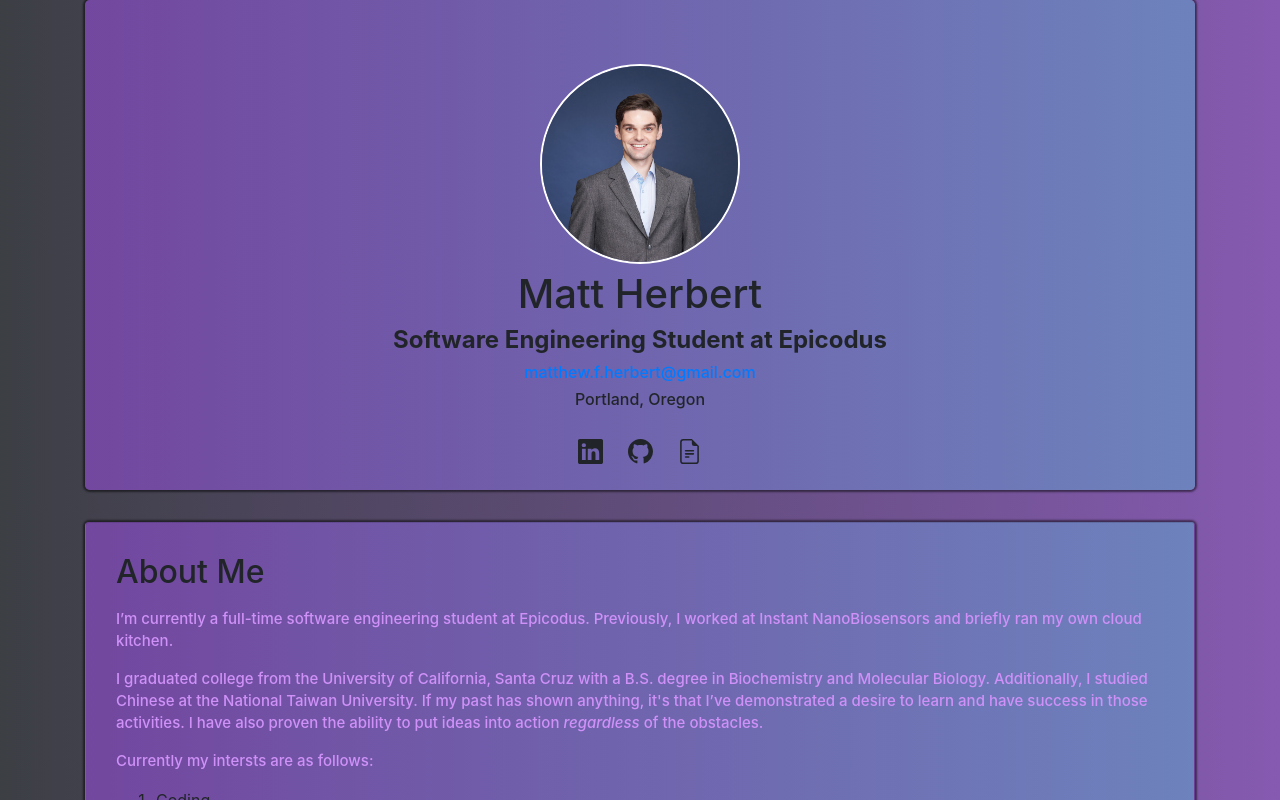
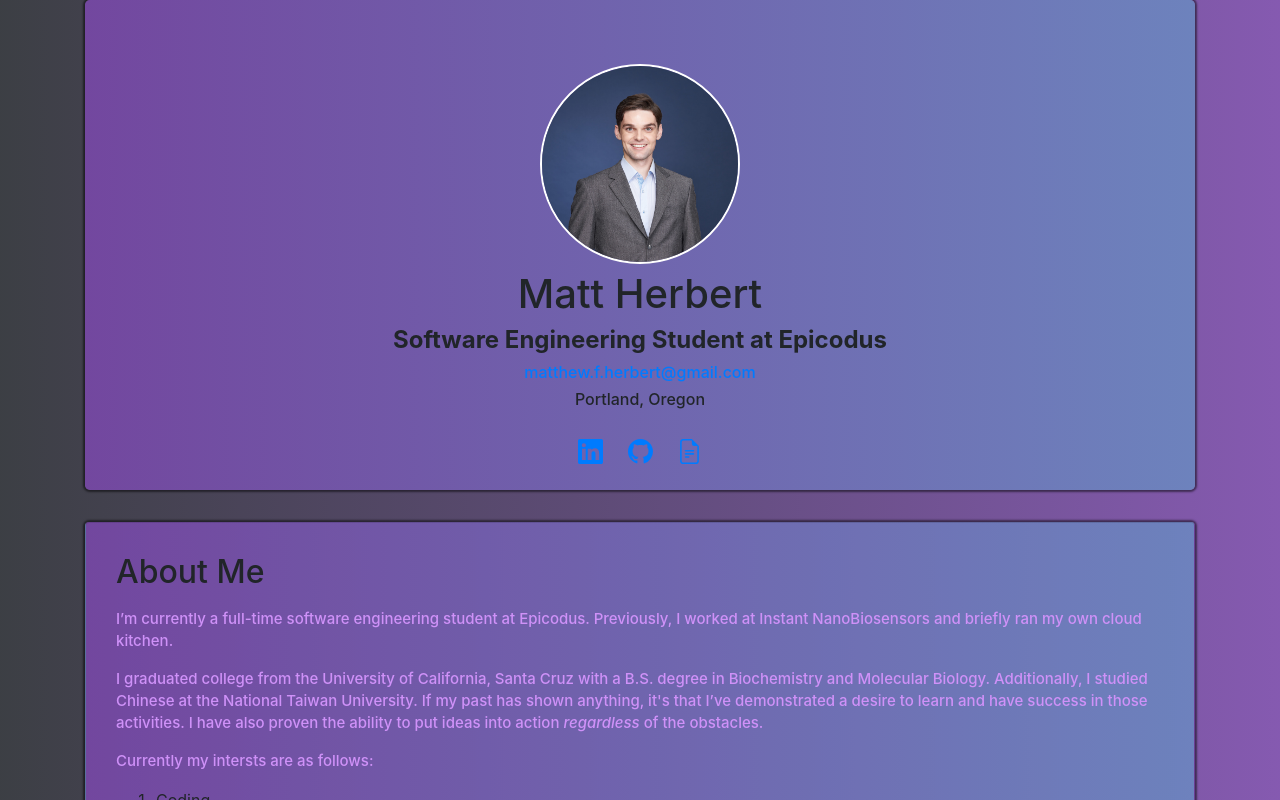
Before and after one commit to Matth5050/Portfolio-Page, a plain HTML site: page index.html in a window 1280 px wide. Shown: the top 800 px of the page. Drawn offline with nearby package versions, Linux system fonts and the light colour scheme.

Commit message:
added links to guthub, linkedin, and resume for the header icons

```diff
--- a/index.html
+++ b/index.html
@@ -25,16 +25,16 @@
         <h6><a href="mailto:matthew.f.herbert@gmail.com">matthew.f.herbert@gmail.com</a></h6>
         <h6>Portland, Oregon</h6>
         <div class="container" style="margin-top:20px;"> <!-- Icons -->
-          <svg xmlns="http://www.w3.org/2000/svg" width="25" height="25" fill="currentColor" class="bi bi-linkedin" viewBox="0 0 16 16">
+          <a href="www.linkedin.com/in/matthew-herbert-68537bb6"> <svg xmlns="http://www.w3.org/2000/svg" width="25" height="25" fill="currentColor" class="bi bi-linkedin" viewBox="0 0 16 16">
             <path d="M0 1.146C0 .513.526 0 1.175 0h13.65C15.474 0 16 .513 16 1.146v13.708c0 .633-.526 1.146-1.175 1.146H1.175C.526 16 0 15.487 0 14.854V1.146zm4.943 12.248V6.169H2.542v7.225h2.401zm-1.2-8.212c.837 0 1.358-.554 1.358-1.248-.015-.709-.52-1.248-1.342-1.248-.822 0-1.359.54-1.359 1.248 0 .694.521 1.248 1.327 1.248h.016zm4.908 8.212V9.359c0-.216.016-.432.08-.586.173-.431.568-.878 1.232-.878.869 0 1.216.662 1.216 1.634v3.865h2.401V9.25c0-2.22-1.184-3.252-2.764-3.252-1.274 0-1.845.7-2.165 1.193v.025h-.016a5.54 5.54 0 0 1 .016-.025V6.169h-2.4c.03.678 0 7.225 0 7.225h2.4z"/>
-          </svg>
-          <svg xmlns="http://www.w3.org/2000/svg" width="25" height="25" fill="currentColor" class="bi bi-github" viewBox="0 0 16 16">
+          </svg></a>
+          <a href="https://github.com/Matth5050?tab=repositories"><svg xmlns="http://www.w3.org/2000/svg" width="25" height="25" fill="currentColor" class="bi bi-github" viewBox="0 0 16 16">
             <path d="M8 0C3.58 0 0 3.58 0 8c0 3.54 2.29 6.53 5.47 7.59.4.07.55-.17.55-.38 0-.19-.01-.82-.01-1.49-2.01.37-2.53-.49-2.69-.94-.09-.23-.48-.94-.82-1.13-.28-.15-.68-.52-.01-.53.63-.01 1.08.58 1.23.82.72 1.21 1.87.87 2.33.66.07-.52.28-.87.51-1.07-1.78-.2-3.64-.89-3.64-3.95 0-.87.31-1.59.82-2.15-.08-.2-.36-1.02.08-2.12 0 0 .67-.21 2.2.82.64-.18 1.32-.27 2-.27.68 0 1.36.09 2 .27 1.53-1.04 2.2-.82 2.2-.82.44 1.1.16 1.92.08 2.12.51.56.82 1.27.82 2.15 0 3.07-1.87 3.75-3.65 3.95.29.25.54.73.54 1.48 0 1.07-.01 1.93-.01 2.2 0 .21.15.46.55.38A8.012 8.012 0 0 0 16 8c0-4.42-3.58-8-8-8z"/>
-          </svg>
-          <svg xmlns="http://www.w3.org/2000/svg" width="25" height="25" fill="currentColor" class="bi bi-file-earmark-text" viewBox="0 0 16 16">
+          </svg></a>
+          <a href="assets/resume.pdf"><svg xmlns="http://www.w3.org/2000/svg" width="25" height="25" fill="currentColor" class="bi bi-file-earmark-text" viewBox="0 0 16 16">
             <path d="M5.5 7a.5.5 0 0 0 0 1h5a.5.5 0 0 0 0-1h-5zM5 9.5a.5.5 0 0 1 .5-.5h5a.5.5 0 0 1 0 1h-5a.5.5 0 0 1-.5-.5zm0 2a.5.5 0 0 1 .5-.5h2a.5.5 0 0 1 0 1h-2a.5.5 0 0 1-.5-.5z"/>
             <path d="M9.5 0H4a2 2 0 0 0-2 2v12a2 2 0 0 0 2 2h8a2 2 0 0 0 2-2V4.5L9.5 0zm0 1v2A1.5 1.5 0 0 0 11 4.5h2V14a1 1 0 0 1-1 1H4a1 1 0 0 1-1-1V2a1 1 0 0 1 1-1h5.5z"/>
-          </svg>
+          </svg></a>
         </div> <!-- End of Icons -->
       </div> <!-- End of Head Card -->
         <div class="row" style="margin-bottom:2rem;"> <!-- About Me Section -->
```
Also changed, not shown: 1 other file.
